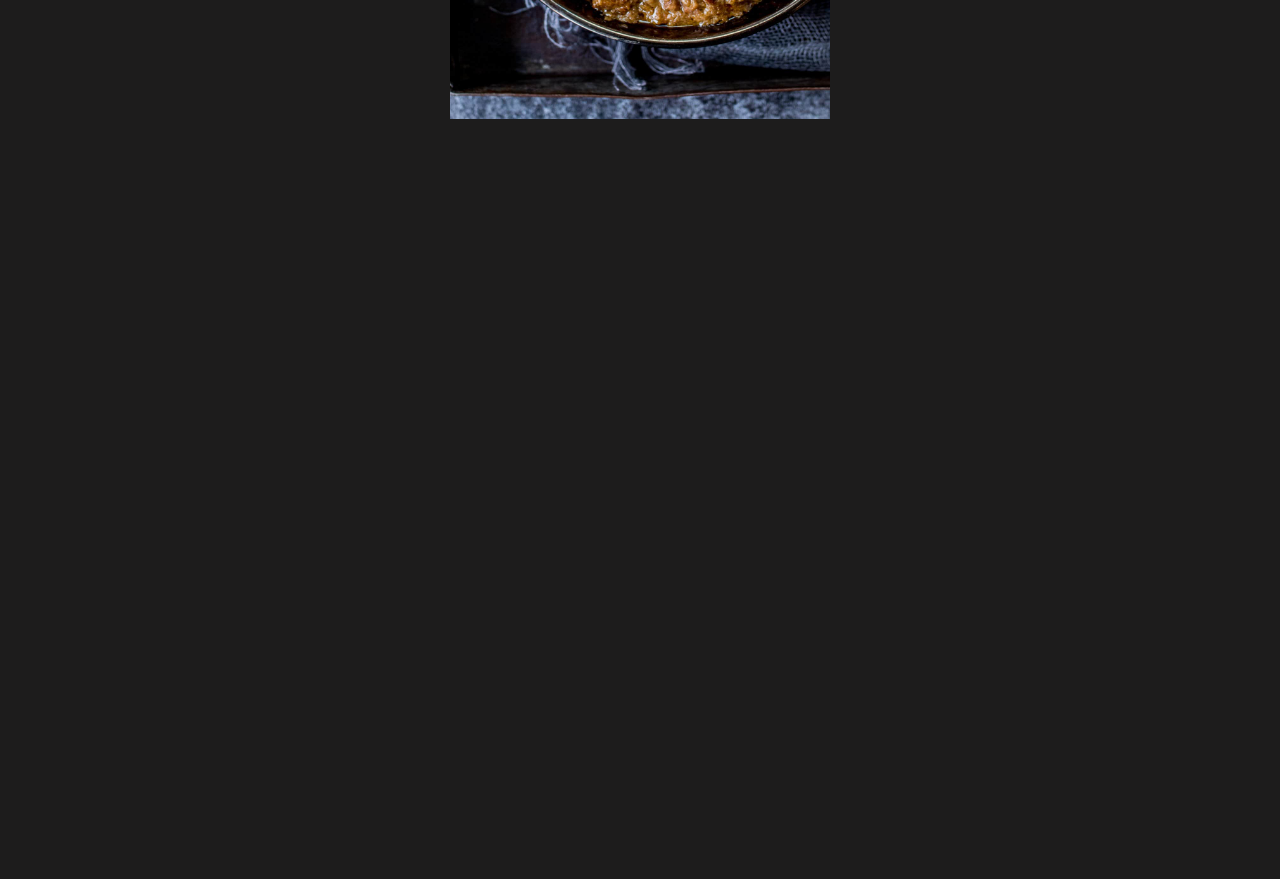
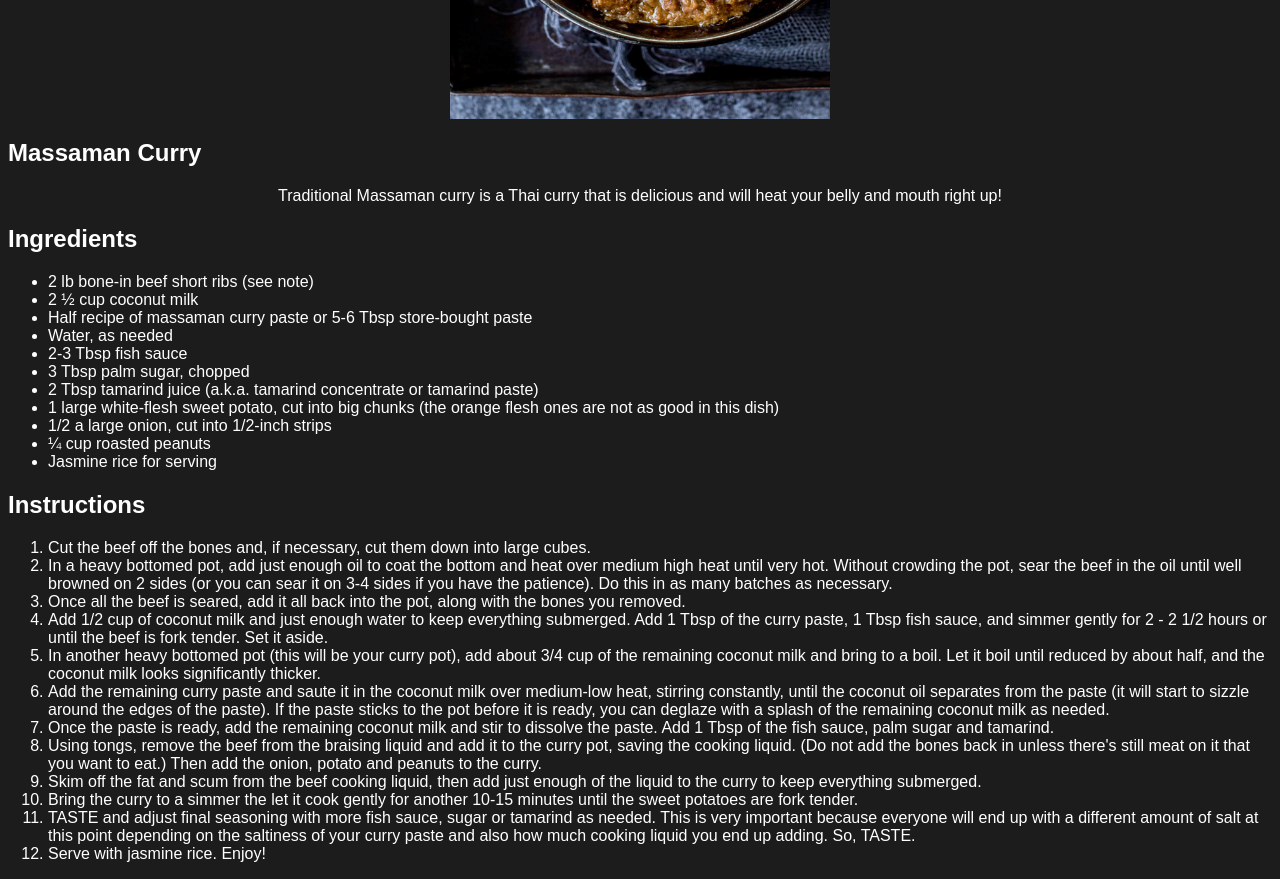
Before and after one commit to 0710CityLights/odin-recipes, a plain HTML site: page recipes/thaicurry.html in a window 1280 px wide. Shown: the part 340-1219 px from the top of the page. Before the commit the page ends 800 px from the top, so only its background shows below. Drawn offline with Linux system fonts and the light colour scheme.

Commit message:
Added Ingredients and Instructions to Massaman Curry Page.

```diff
--- a/recipes/thaicurry.html
+++ b/recipes/thaicurry.html
@@ -11,6 +11,47 @@
     <h1>Massaman Curry</h1>
     <img class="center-image" src="../images/massa-curry.jpg" alt="Massaman Curry with potatoes.">
 
+    <h2>Massaman Curry</h2>
+    <p>Traditional Massaman curry is a Thai curry that is delicious and will heat your belly and mouth right up! </p>
+
+    <h2>Ingredients</h2>
+
+    <ul>
+
+        <li>2 lb bone-in beef short ribs (see note)</li>
+        <li>2 ½ cup coconut milk</li>
+        <li>Half recipe of massaman curry paste or 5-6 Tbsp store-bought paste</li>
+        <li>Water, as needed</li>
+        <li>2-3 Tbsp fish sauce</li>
+        <li>3 Tbsp palm sugar, chopped</li>
+        <li>2 Tbsp tamarind juice (a.k.a. tamarind concentrate or tamarind paste)</li>
+        <li>1 large white-flesh sweet potato, cut into big chunks (the orange flesh ones are not as good in this dish)</li>
+        <li>1/2 a large onion, cut into 1/2-inch strips</li>
+        <li>¼ cup roasted peanuts</li>
+        <li>Jasmine rice for serving</li>
+
+    </ul>
+
+    <h2>Instructions</h2>
+
+    <ol>
+
+
+        <li>Cut the beef off the bones and, if necessary, cut them down into large cubes.</li>
+        <li>In a heavy bottomed pot, add just enough oil to coat the bottom and heat over medium high heat until very hot. Without crowding the pot, sear the beef in the oil until well browned on 2 sides (or you can sear it on 3-4 sides if you have the patience). Do this in as many batches as necessary.</li>
+        <li>Once all the beef is seared, add it all back into the pot, along with the bones you removed.</li>
+        <li>Add 1/2 cup of coconut milk and just enough water to keep everything submerged. Add 1 Tbsp of the curry paste, 1 Tbsp fish sauce, and simmer gently for 2 - 2 1/2 hours or until the beef is fork tender. Set it aside. </li>
+        <li>In another heavy bottomed pot (this will be your curry pot), add about 3/4 cup of the remaining coconut milk and bring to a boil. Let it boil until reduced by about half, and the coconut milk looks significantly thicker.</li>
+        <li>Add the remaining curry paste and saute it in the coconut milk over medium-low heat, stirring constantly, until the coconut oil separates from the paste (it will start to sizzle around the edges of the paste). If the paste sticks to the pot before it is ready, you can deglaze with a splash of the remaining coconut milk as needed.</li>
+        <li>Once the paste is ready, add the remaining coconut milk and stir to dissolve the paste. Add 1 Tbsp of the fish sauce, palm sugar and tamarind.</li>
+        <li>Using tongs, remove the beef from the braising liquid and add it to the curry pot, saving the cooking liquid. (Do not add the bones back in unless there's still meat on it that you want to eat.) Then add the onion, potato and peanuts to the curry.</li>
+        <li>Skim off the fat and scum from the beef cooking liquid, then add just enough of the liquid to the curry to keep everything submerged.</li>
+        <li>Bring the curry to a simmer the let it cook gently for another 10-15 minutes until the sweet potatoes are fork tender.</li>
+        <li>TASTE and adjust final seasoning with more fish sauce, sugar or tamarind as needed. This is very important because everyone will end up with a different amount of salt at this point depending on the saltiness of your curry paste and also how much cooking liquid you end up adding. So, TASTE.</li>
+        <li>Serve with jasmine rice. Enjoy!</li>
+
+
+    </ol>
 
 </body>
 </html>
```
